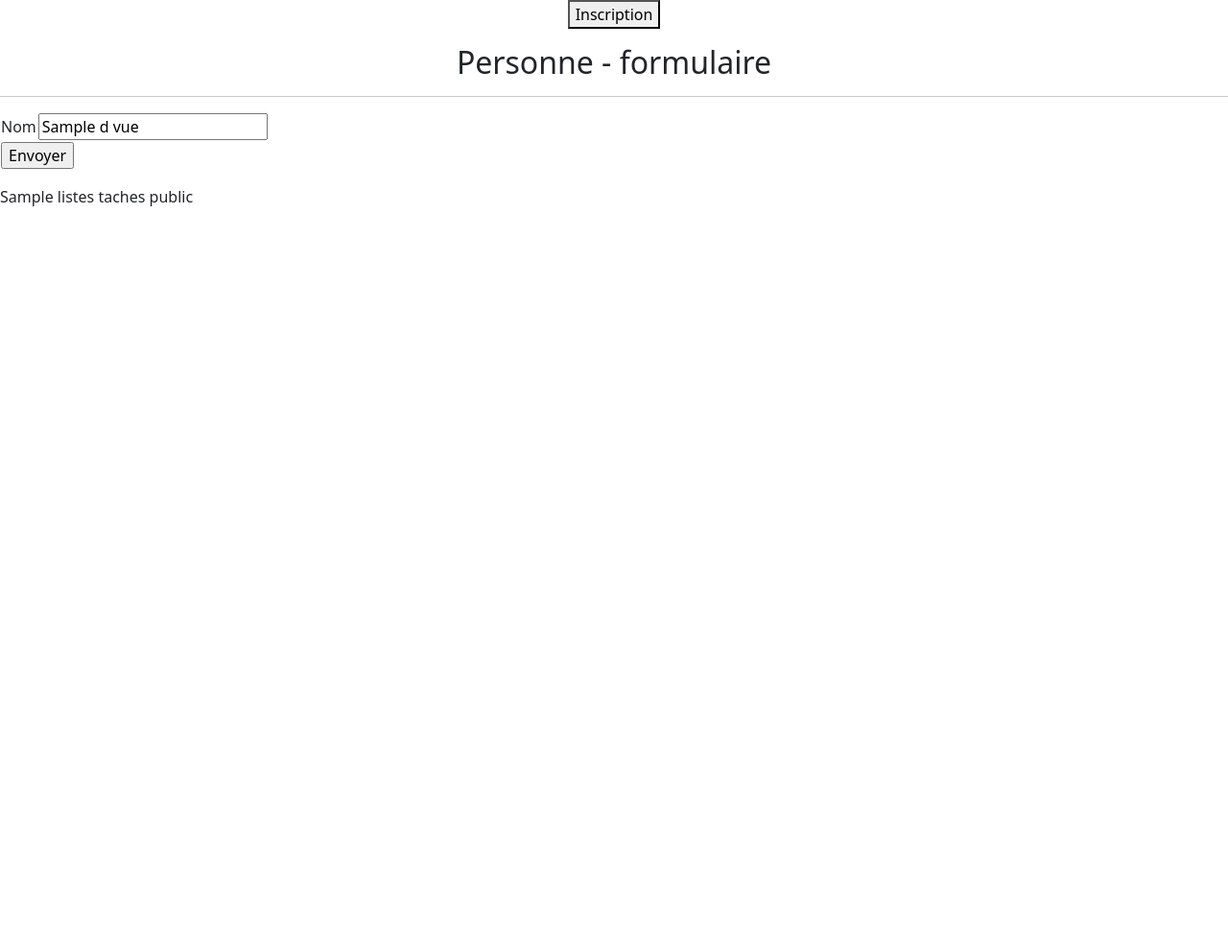
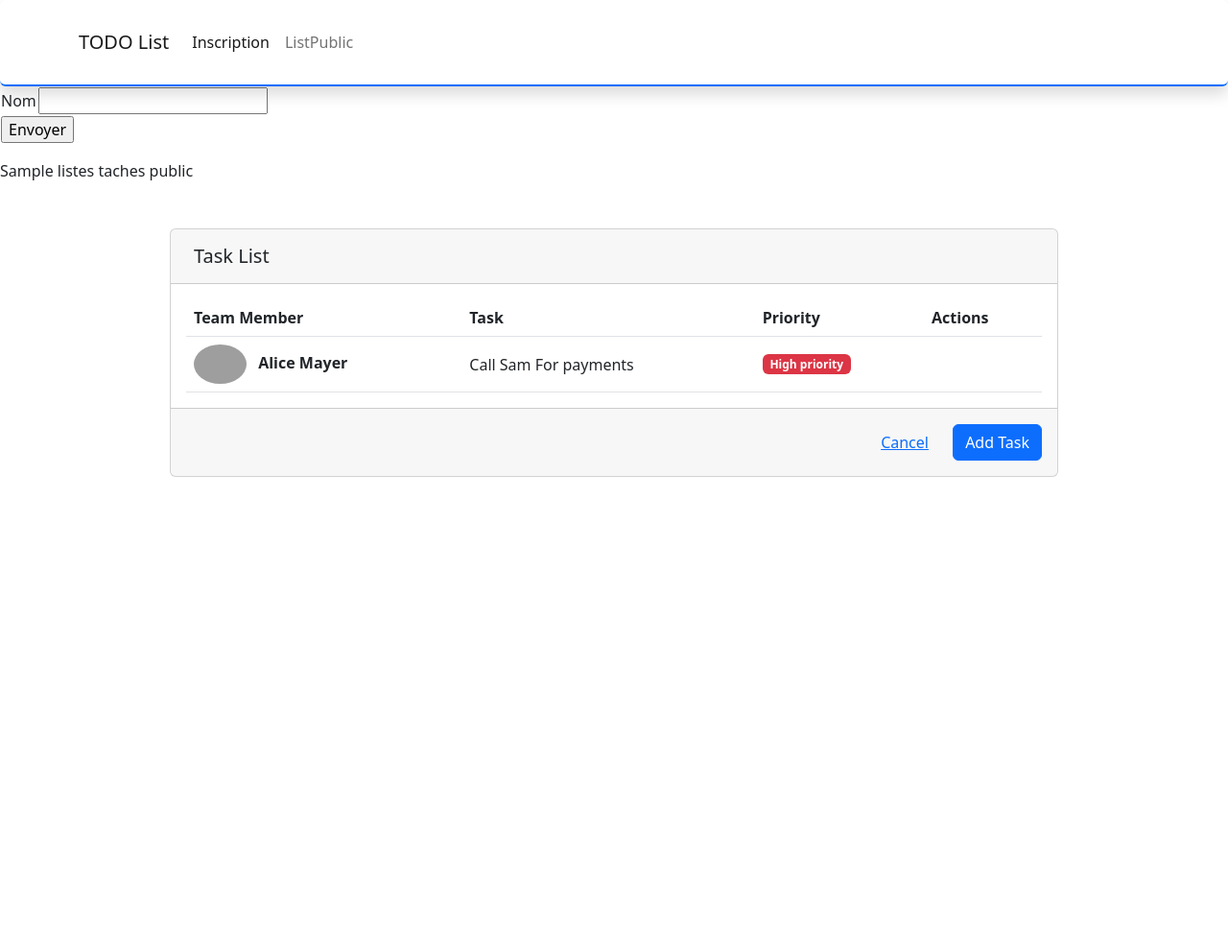
Before and after one commit to zsaoula/ToDoApp_website, a PHP site: template Projet/vues/afficherTaches.php in a window 1280 px wide. Shown: the whole page at 96% size. Before the commit the page ends 215 px from the top, so only its background shows below. Run offline with PHP 8.4, Linux system fonts and the light colour scheme; the template is opened without the code that fills it: most values are stand-ins (such as "Sample title", 1, 10 or a date in 2020); data that the repository does not hold is empty; grey boxes are pictures that could not be loaded.

Commit message:
Ajout tache

```diff
--- a/Projet/modeles/Utilisateur.php
+++ b/Projet/modeles/Utilisateur.php
@@ -10,6 +10,10 @@ class Utilisateur{
         $this->mail = $mail;
     }
 
+    public function getPseudo(){
+        return this->pseudo
+    }
+
     public function __toString(){
         return "Pseudo: " . $this->pseudo;
     }
--- a/Projet/vues/afficherTaches.php
+++ b/Projet/vues/afficherTaches.php
@@ -2,33 +2,58 @@
 	<head>
 		<title>Connexion</title>
 		<meta name="viewport" content="width=device-width, initial-scale=1">
+		<!-- CSS only -->
 		<link href="https://cdn.jsdelivr.net/npm/bootstrap@5.2.3/dist/css/bootstrap.min.css" rel="stylesheet" integrity="sha384-rbsA2VBKQhggwzxH7pPCaAqO46MgnOM80zW1RWuH61DGLwZJEdK2Kadq2F9CUG65" crossorigin="anonymous">
-		<!-- MDB icon -->
-		<link rel="icon" href="img/mdb-favicon.ico" type="image/x-icon" />
-		<!-- Font Awesome -->
-		<link rel="stylesheet" href="https://cdnjs.cloudflare.com/ajax/libs/font-awesome/6.0.0/css/all.min.css" />
-		<!-- Google Fonts Roboto -->
-		<link rel="stylesheet" href="https://fonts.googleapis.com/css2?family=Roboto:wght@300;400;500;700;900&display=swap" />
-		<!-- MDB -->
+
+		<script src="https://cdn.jsdelivr.net/npm/bootstrap@5.2.3/dist/js/bootstrap.bundle.min.js" integrity="sha384-kenU1KFdBIe4zVF0s0G1M5b4hcpxyD9F7jL+jjXkk+Q2h455rYXK/7HAuoJl+0I4" crossorigin="anonymous"></script>
   <link rel="stylesheet" href="css/mdb.min.css" />
 	</head>
 	<body>
-		<div align="center">
-		<form methode="">
-			<button type="submit">
-				Inscription
-			</button>
-			<input type="hidden" name="action" value="inscription">
-		</form>
-		<h2>Personne - formulaire</h2>
-		<hr>
-		<!-- affichage de donn�es provenant du mod�le -->
-		<!-- <?= $dVue['data']  ?> -->
-	</div>
+	<nav
+			class="navbar navbar-expand-lg  bg-white border border-2 border-top-0 border-end-0 border-start-0 border-primary navbar-white p-4 shadow rounded position-sticky fixed-top">
+			<div class="container">
+				<a class="navbar-brand" href="#">TODO List</a>
+				<button class="navbar-toggler" type="button" data-bs-toggle="collapse" data-bs-target="#navbarSupportedContent"
+				aria-controls="navbarSupportedContent" aria-expanded="false" aria-label="Toggle navigation">
+				<span class="navbar-toggler-icon"></span>
+				</button>
+				<div class="collapse navbar-collapse" id="navbarSupportedContent">
+					<ul class="navbar-nav me-auto mb-2 mb-lg-0">
+						<li class="nav-item">
+						<a class="nav-link active" aria-current="page" href="index.php?action=inscription">Inscription</a>
+						</li>
+						<li class="nav-item">
+						<a class="nav-link" href="index.php?action=afficherTaches">ListPublic</a>
+						</li>
+						<!-- <li class="nav-item dropdown">
+						<a class="nav-link dropdown-toggle" href="#" id="navbarDropdown" role="button" data-bs-toggle="dropdown"
+							aria-expanded="false">
+							Dropdown
+						</a>
+						<ul class="dropdown-menu" aria-labelledby="navbarDropdown">
+							<li><a class="dropdown-item" href="#">Action</a></li>
+							<li><a class="dropdown-item" href="#">Another action</a></li>
+							<li>
+							<hr class="dropdown-divider">
+							</li>
+							<li><a class="dropdown-item" href="#">Something else here</a></li>
+						</ul>
+						</li> -->
+						<!-- <li class="nav-item">
+						<a class="nav-link disabled">Disabled</a>
+						</li> -->
+					</ul>
+					<!-- <form class="d-flex">
+						<input class="form-control me-2" type="search" placeholder="Search" aria-label="Search">
+						<button class="btn btn-outline-primary" type="submit">Search</button>
+					</form> -->
+					</div>
+				</div>
+			</nav>
 	<form method="post" name="myform" id="myform">
 		<table> <tr>
 		<td>Nom</td>
-		<td><input name="txtNom" value="<?= $dVue['nom']  ?>" type="text" size="20"></td>
+		<td><input name="nomTache"  type="text" size="20"></td>
 		</tr>
 		</table>
 		<table> <tr>
@@ -51,5 +76,62 @@
 
 			}
 		?>
+
+		<section class="vh-100">
+			<div class="container py-5">
+				<div class="row d-flex justify-content-center align-items-center">
+				<div class="col-md-12 col-xl-10">
+
+					<div class="card">
+					<div class="card-header p-3">
+						<h5 class="mb-0"><i class="fas fa-tasks me-2"></i>Task List</h5>
+					</div>
+					<div class="card-body" data-mdb-perfect-scrollbar="true" style="position: relative">
+
+						<table class="table mb-0">
+						<thead>
+							<tr>
+							<th scope="col">Team Member</th>
+							<th scope="col">Task</th>
+							<th scope="col">Priority</th>
+							<th scope="col">Actions</th>
+							</tr>
+						</thead>
+						<tbody>
+							<tr class="fw-normal">
+							<th>
+								<img src="https://mdbcdn.b-cdn.net/img/Photos/Avatars/avatar-5.webp"
+								class="shadow-1-strong rounded-circle" alt="avatar 1"
+								style="width: 55px; height: auto;">
+								<span class="ms-2">Alice Mayer</span>
+							</th>
+							<td class="align-middle">
+								<span>Call Sam For payments</span>
+							</td>
+							<td class="align-middle">
+								<h6 class="mb-0"><span class="badge bg-danger">High priority</span></h6>
+							</td>
+							<td class="align-middle">
+								<a href="#!" data-mdb-toggle="tooltip" title="Done"><i
+									class="fas fa-check text-success me-3"></i></a>
+								<a href="#!" data-mdb-toggle="tooltip" title="Remove"><i
+									class="fas fa-trash-alt text-danger"></i></a>
+							</td>
+							</tr>
+						</tbody>
+						</table>
+
+					</div>
+					<div class="card-footer text-end p-3">
+						<button class="me-2 btn btn-link">Cancel</button>
+						<button class="btn btn-primary">Add Task</button>
+					</div>
+					</div>
+
+				</div>
+				</div>
+			</div>
+		</section>
+
 	</body>
 </html>
```
Also changed, not shown: Projet/modeles/Admin.php (added), 1 other file.
